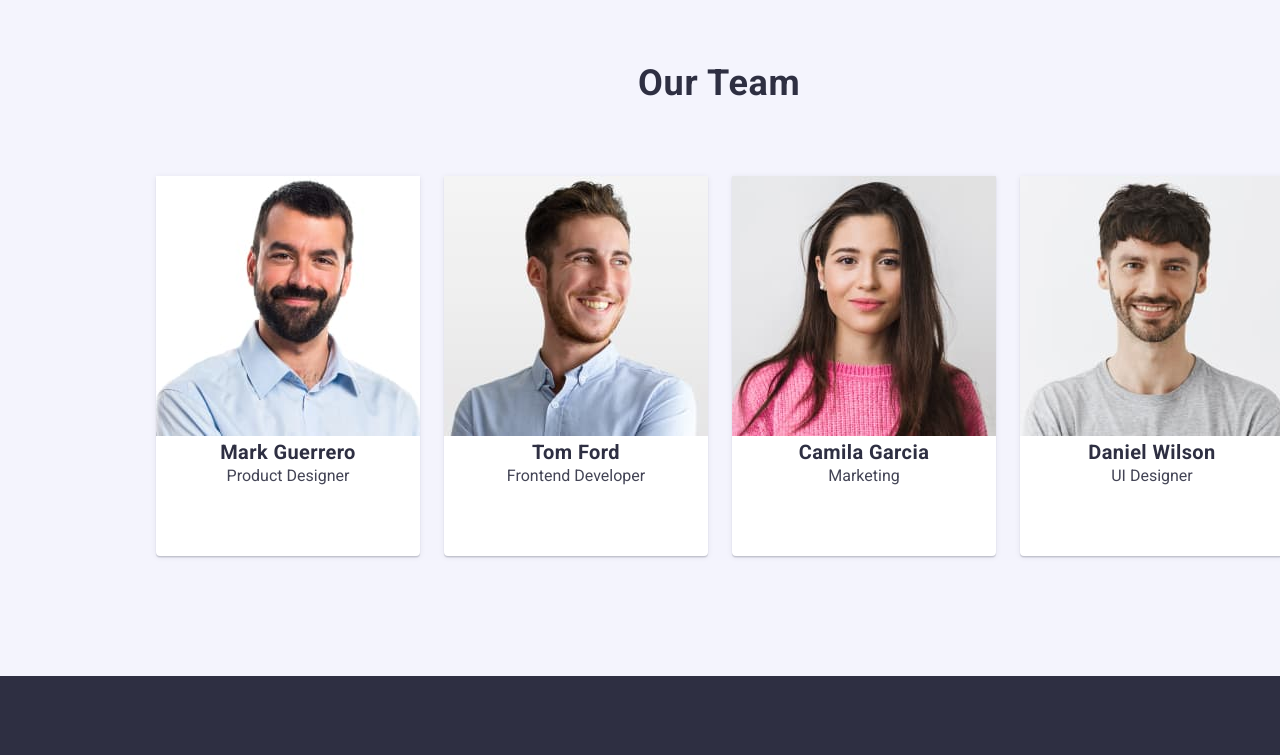
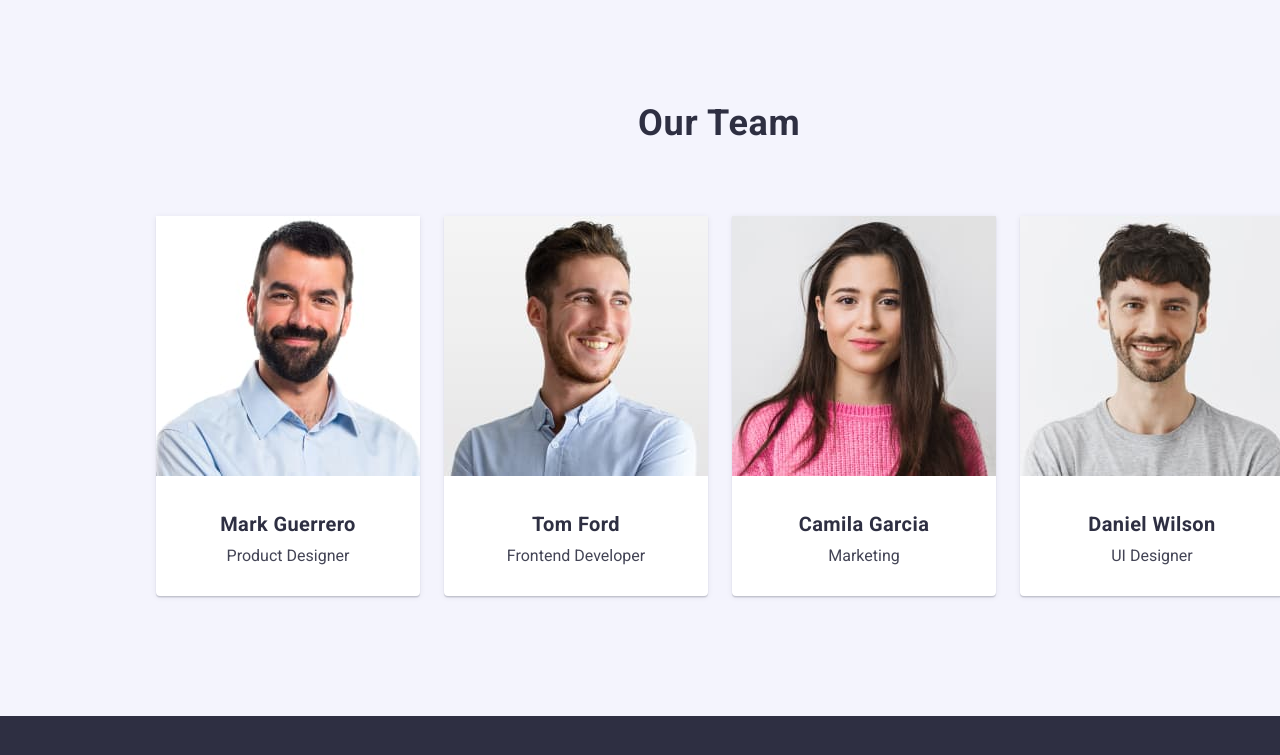
Before and after one commit to ArtemKondratyuk/goit-markup-hw-03, a plain HTML site: page index.html in a window 1280 px wide. Shown: the part 1502-2257 px from the top of the page. Drawn offline with nearby package versions, Linux system fonts and the light colour scheme.

Commit message:
Update styles.css

```diff
--- a/css/styles.css
+++ b/css/styles.css
@@ -219,6 +219,7 @@ a:focus {
   line-height: 1.2;
   color: var(--text-color);
   letter-spacing: 0.02em;
+  padding: 32px 32px 8px;
 }
 
 .feature-text {
@@ -267,6 +268,7 @@ a:focus {
   font-size: 16px;
   line-height: 1.5;
   color: var(--body-text-color);
+  padding: 0px 60px 32px;
 }
 
 .project-card {
```
